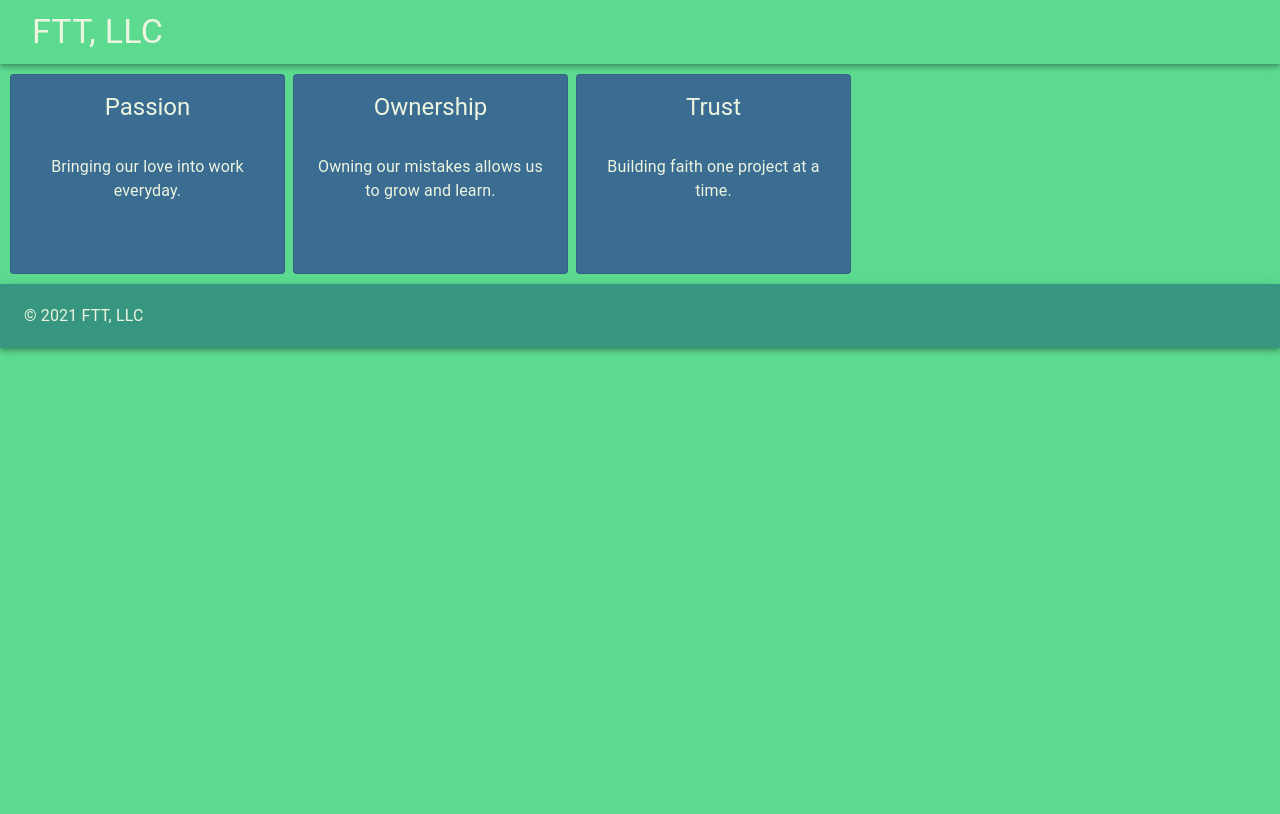
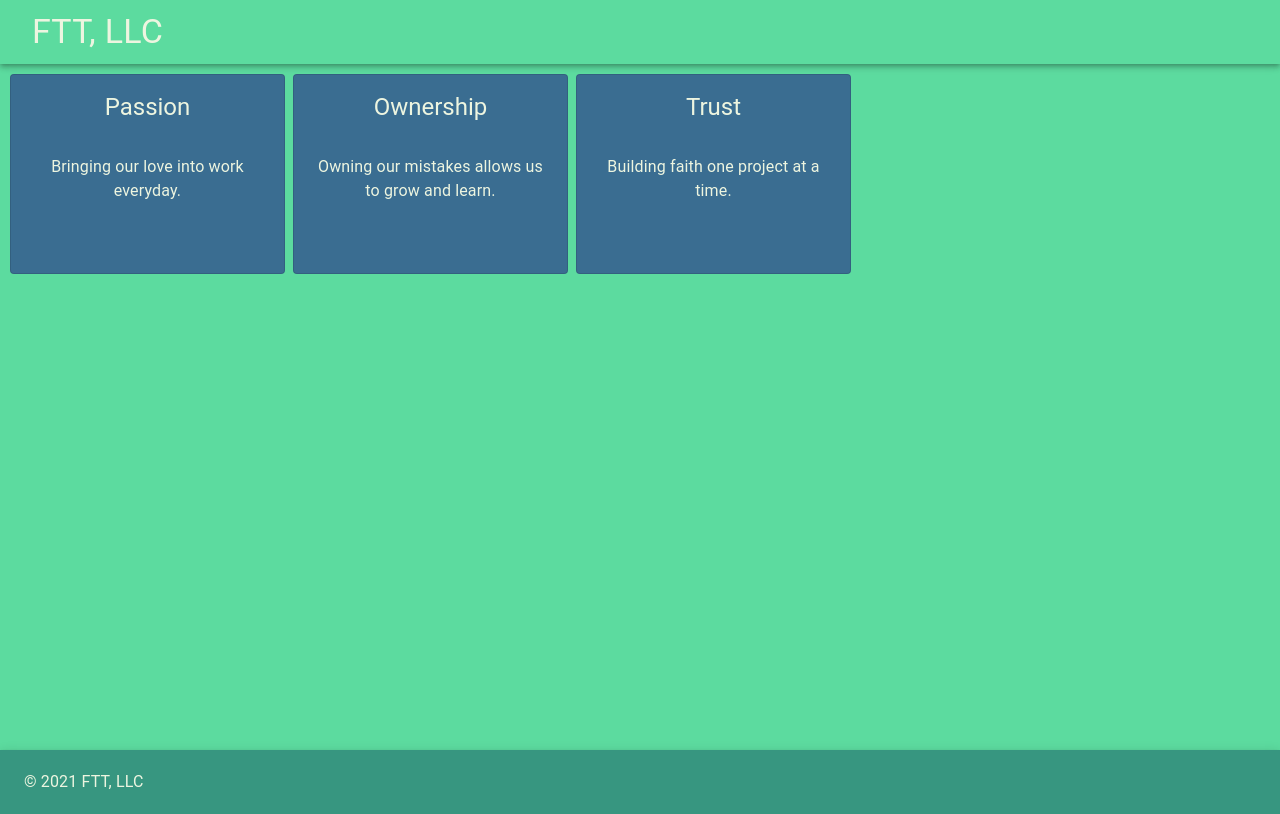
Before and after one commit to fttllc/fttllc.github.io, a React (Create React App) app: page / in a window 1280 px wide. Built offline with nearby package versions, Linux system fonts and the light colour scheme.

Commit message:
update footer

```diff
--- a/src/App.tsx
+++ b/src/App.tsx
@@ -16,7 +16,8 @@ function App() {
   return (
     <ThemeProvider theme={theme}>
       <CssBaseline />
-      <AppBar color="primary" position="sticky">
+      <Grid className={style.main}>
+        <AppBar color="primary" position="static">
           <Toolbar>
             <Button>
               <Typography className={style.logoButton} variant="h4" align="left">
@@ -25,7 +26,7 @@ function App() {
             </Button>
           </Toolbar>
         </AppBar>
-      <Grid container className={style.main}>
+        <Grid container className={style.content}>
           <Grid item>
           </Grid>
           <Grid item>
@@ -38,7 +39,6 @@ function App() {
             </Grid>
           </Grid>
         </Grid>
-
         <AppBar position="static" className={style.bottomBar}>
             <Toolbar className={style.bottomBar}>
               <Typography variant="body1">
@@ -46,6 +46,7 @@ function App() {
               </Typography>
             </Toolbar>
         </AppBar>
+      </Grid>
     </ThemeProvider>
   );
 }
--- a/src/styles/Default.tsx
+++ b/src/styles/Default.tsx
@@ -1,6 +1,6 @@
 import { createStyles, createTheme, makeStyles, Theme } from '@material-ui/core/styles';
 
-const PRIMARY_COLOR = '#5cdb90';
+const PRIMARY_COLOR = '#5cdb9f';
 const SECONDARY_COLOR = '#3a6d91';
 const TERTIARY_COLOR = '#379680';
 const CARD_BACKGROUND =  SECONDARY_COLOR; //'#ffff00'
@@ -45,8 +45,15 @@ export const mainTheme = createTheme({
 export const mainStyle = makeStyles((theme: Theme) =>
   createStyles({
     main: {
+        flexDirection: "column",
+        minHeight: '100vh',
+        display: 'flex'
+    },
+    content: {
         paddingTop: 10,
         padding: 10,
+        display: 'flex',
+        flex: 1
     },
     logoButton: {
         color: TEXT_COLOR
@@ -54,18 +61,16 @@ export const mainStyle = makeStyles((theme: Theme) =>
     bottomAppBar: {
         top: 'auto',
         bottom: '0px',
-        position: 'absolute',
-    },
+        // display: 'block',
+        // flexGrow: 1
+      },
     bottomBar: {
         background: TERTIARY_COLOR,
         width: '100vw',
-        maxHeight: '100px',
+        maxHeight: '50px',
         top: 'auto',
         bottom: '0px',
-        position: 'absolute',
-        // textAlign: 'center',
-        // flexDirection: 'column',
-        display: 'flex'
+        position: 'static',
     },
   }),
 );
```
Lines whose indentation alone changed are shown as unchanged.
